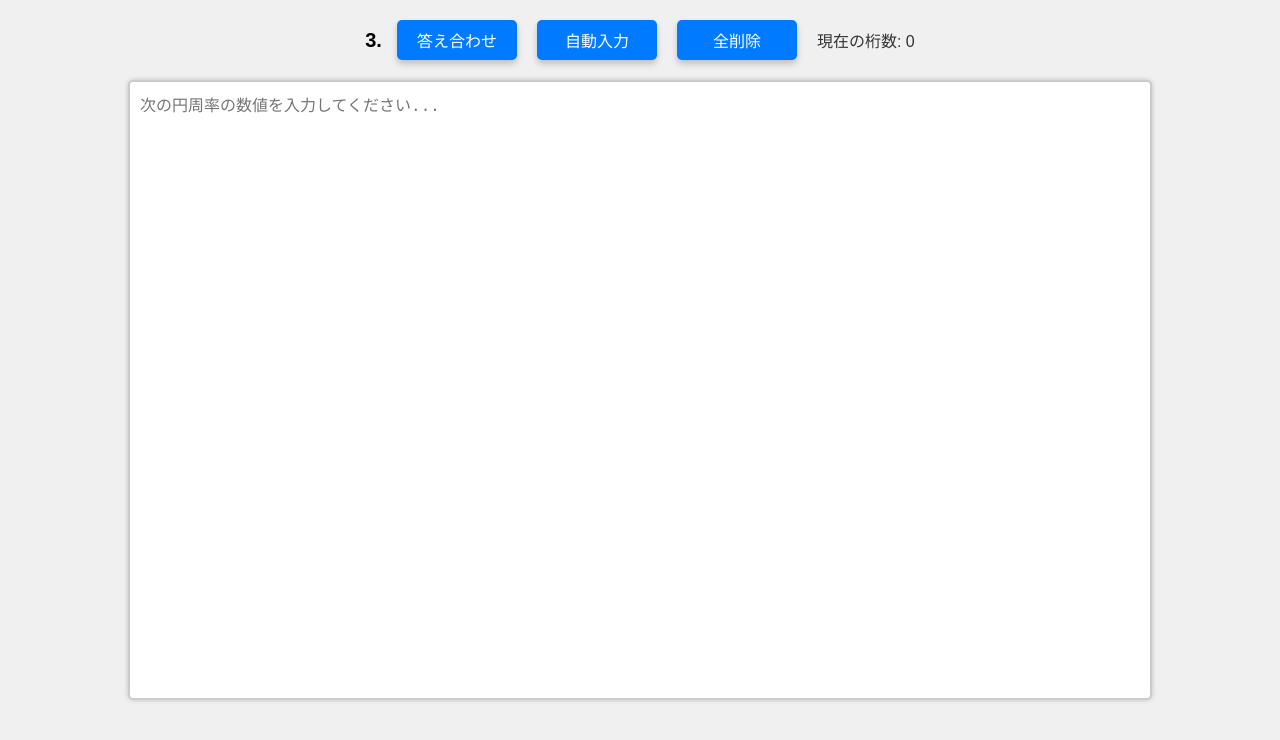
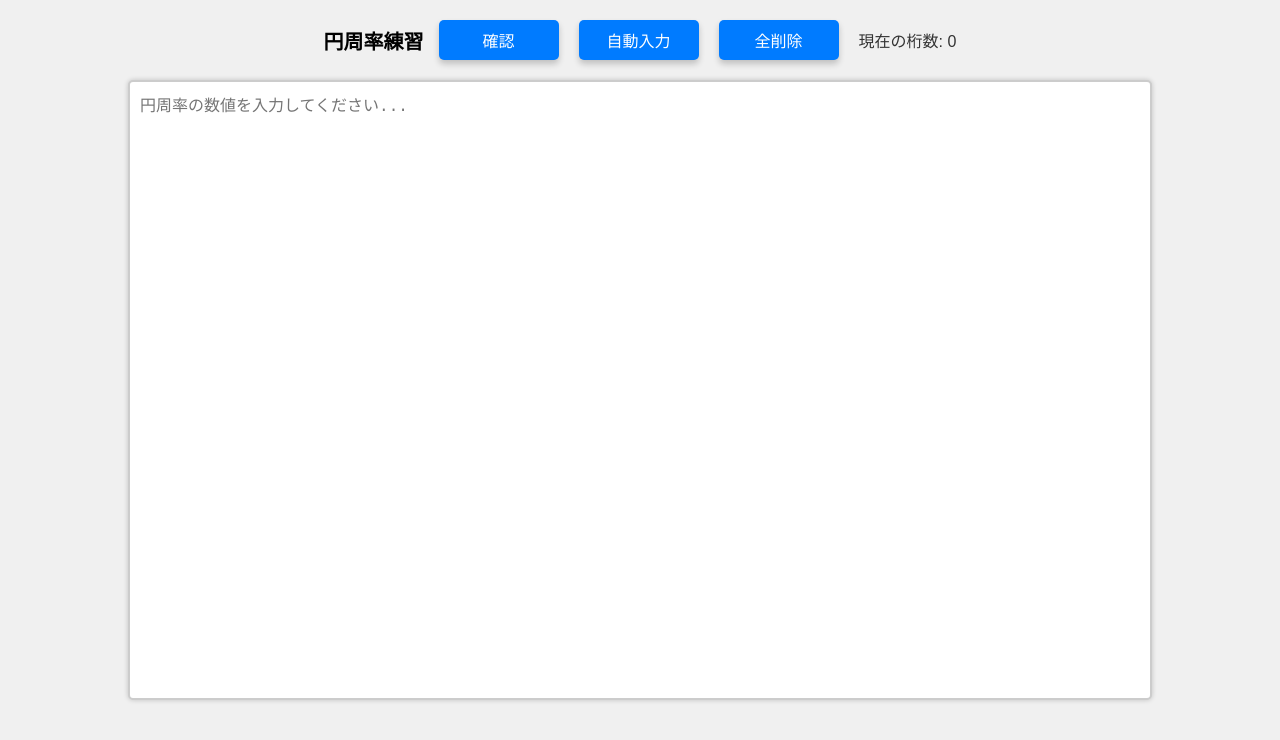
Before and after one commit to 1Kamekame/Memorize-PI-Desktop, a plain HTML site: page index.html in a window 1280 px wide. Drawn offline with Linux system fonts and the light colour scheme.

Commit message:
Update index.html

```diff
--- a/index.html
+++ b/index.html
@@ -4,26 +4,25 @@
     <meta charset="UTF-8">
     <meta name="viewport" content="width=device-width, initial-scale=1.0">
     <link rel="stylesheet" href="styles.css">
-    <title>円周率</title>
 </head>
 <body>
 
 <div class="container">
-    <span style="font-size: 20px; font-weight: bold;">3.</span>
-    <button id="checkButton">答え合わせ</button>
+    <span style="font-size: 20px; font-weight: bold;">円周率練習</span>
+    <button id="checkButton">確認</button>
     <button id="autoInputButton">自動入力</button>
     <button id="clearButton">全削除</button>
     <span class="status">現在の桁数: <span id="digitCount">0</span></span>
 </div>
 
-<textarea class="auto-resize-textarea" id="textarea" placeholder="次の円周率の数値を入力してください..."></textarea>
+<textarea class="auto-resize-textarea" id="textarea" placeholder="円周率の数値を入力してください..."></textarea>
 
 <div class="input-popup" id="inputPopup">
     <label for="digitInput">入力する桁数:</label>
     <input type="number" id="digitInput" min="0" placeholder="0">
 </div>
 
-<script src="scripts.js"></script>
+<script src="script.js"></script>
 
 </body>
 </html>
```
